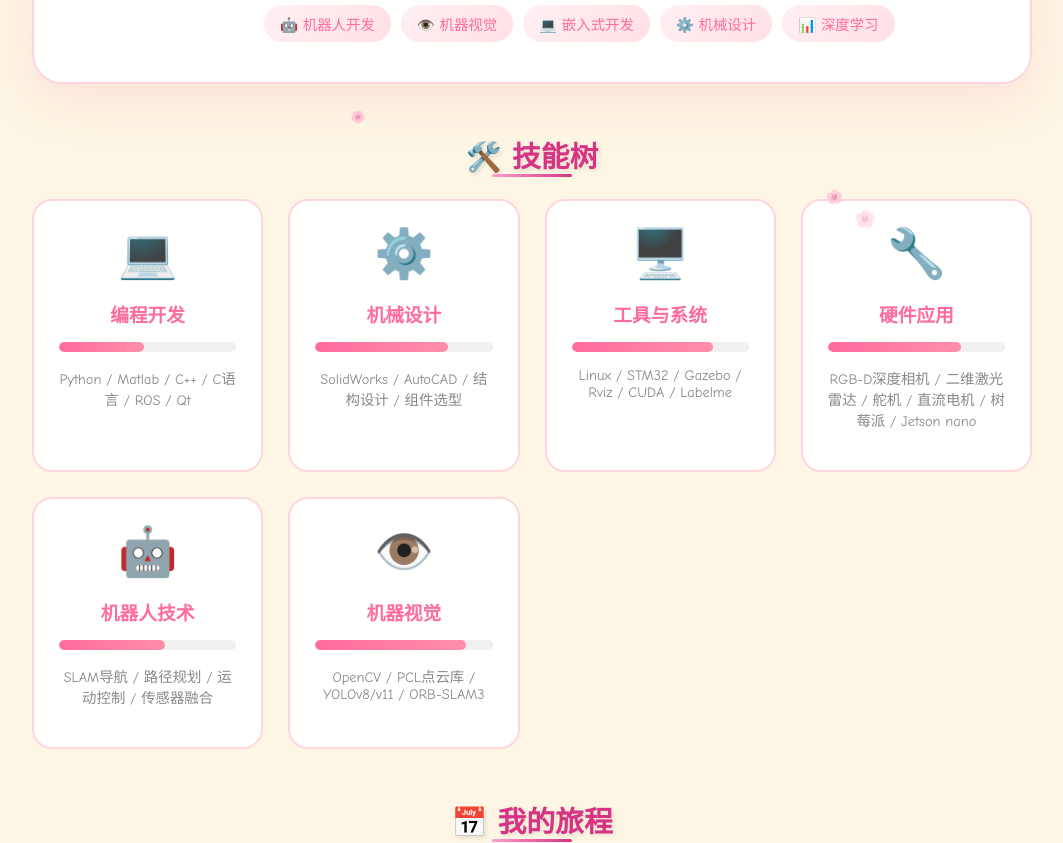
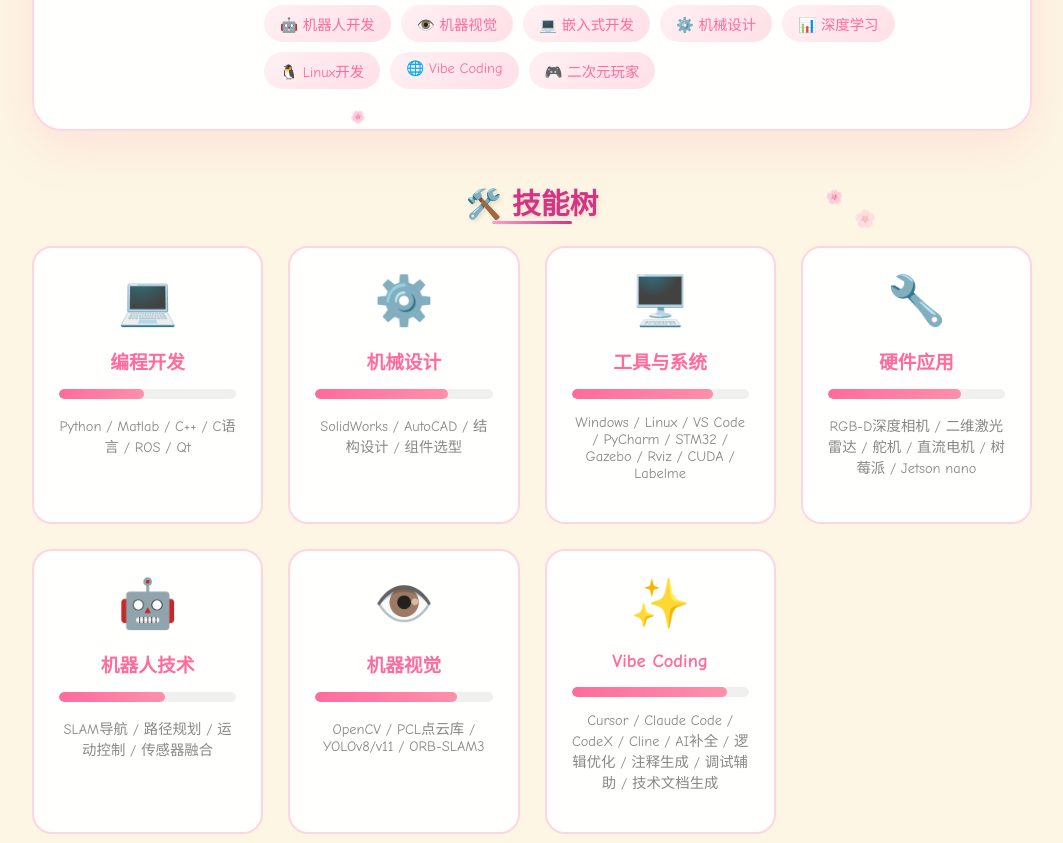
Before and after one commit to XiaoHuZi-design/HTBLOG, a website: page about.html in a window 1280 px wide. Shown: the part 418-1261 px from the top of the page, without its empty margins (108-1171 px from the left). Drawn offline with Linux system fonts and the light colour scheme.

```diff
--- a/about.html
+++ b/about.html
@@ -192,6 +192,9 @@
                     <span class="tag">💻 嵌入式开发</span>
                     <span class="tag">⚙️ 机械设计</span>
                     <span class="tag">📊 深度学习</span>
+                    <span class="tag">🐧 Linux开发</span>
+                    <span class="tag">🌐 Vibe Coding</span>
+                    <span class="tag">🎮 二次元玩家</span>
                 </div>
             </div>
         </section>
@@ -222,7 +225,7 @@
                     <div class="skill-bar">
                         <div class="skill-progress" style="width: 80%"></div>
                     </div>
-                    <p>Linux / STM32 / Gazebo / Rviz / CUDA / Labelme</p>
+                    <p>Windows / Linux / VS Code / PyCharm / STM32 / Gazebo / Rviz / CUDA / Labelme </p>
                 </div>
                 <div class="skill-card">
                     <div class="skill-icon">🔧</div>
@@ -244,9 +247,17 @@
                     <div class="skill-icon">👁️</div>
                     <h3>机器视觉</h3>
                     <div class="skill-bar">
-                        <div class="skill-progress" style="width: 85%"></div>
+                        <div class="skill-progress" style="width: 80%"></div>
                     </div>
                     <p>OpenCV / PCL点云库 / YOLOv8/v11 / ORB-SLAM3</p>
+                </div>
+                <div class="skill-card">
+                    <div class="skill-icon">✨</div>
+                    <h3>Vibe Coding</h3>
+                    <div class="skill-bar">
+                        <div class="skill-progress" style="width: 88%"></div>
+                    </div>
+                    <p> Cursor / Claude Code / CodeX / Cline / AI补全 / 逻辑优化 / 注释生成 / 调试辅助 / 技术文档生成 </p>
                 </div>
             </div>
         </section>
```
Also changed, not shown: index.html (+21 -1 lines).
